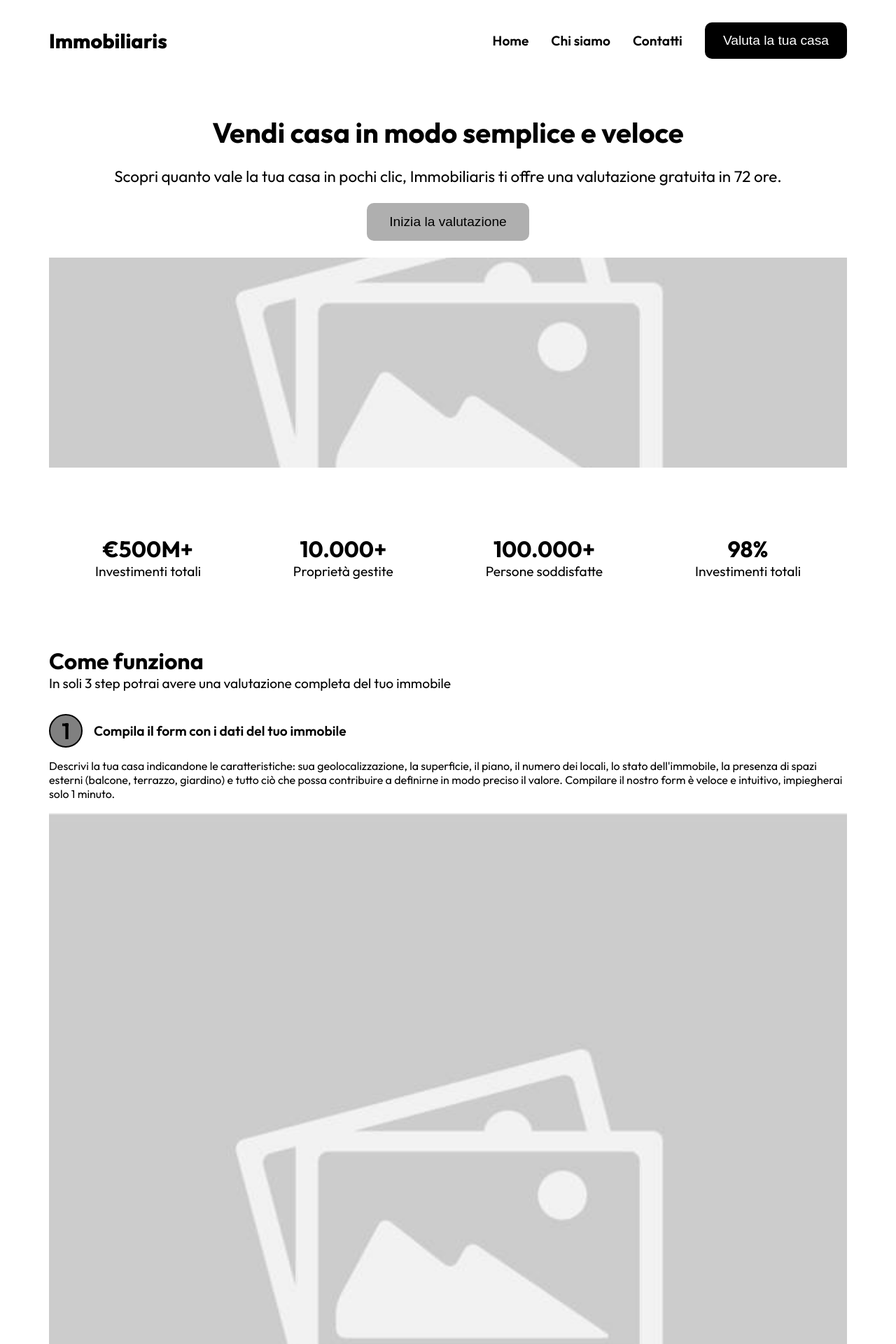
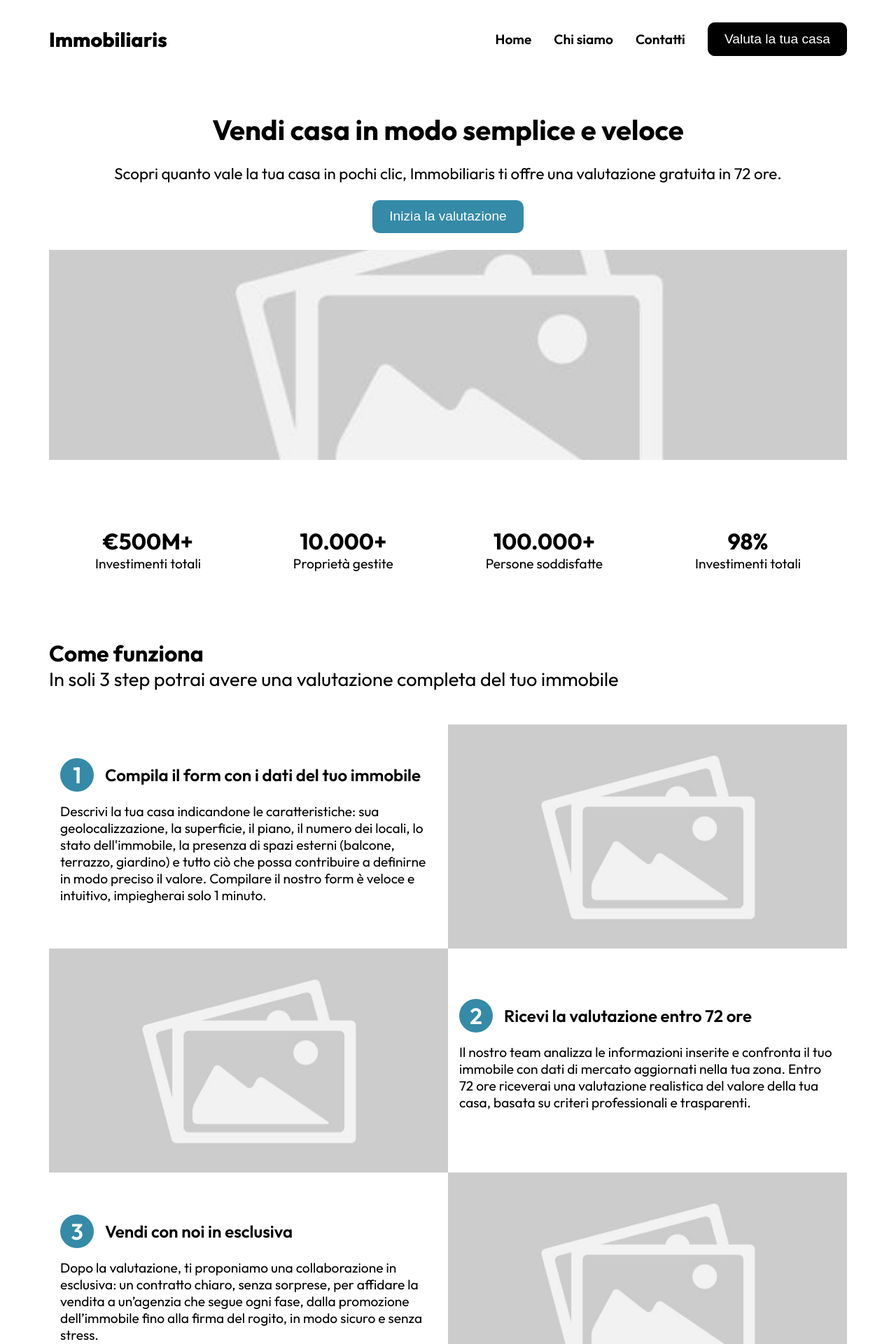
Before and after one commit to Chenxiaolong04/LaboratorioIntegrato, a React (Vite) app: page / in a window 1280 px wide. Shown: the top 1920 px of the page at 70% size. Built offline with nearby package versions, Linux system fonts and the light colour scheme.

Commit message:
feat: Button component, palette variables, steps section desktop viewport; fix: public layout children type, navbar and header button component transform

```diff
--- /dev/null
+++ b/src/assets/styles/_button.scss
@@ -0,0 +1,50 @@
+@use 'variables' as var;
+
+.btn {
+    padding: 0.8rem 1.5rem;
+    border: 0;
+    border-radius: 10px;
+    font-size: 1.2rem;
+    cursor: pointer;
+
+    &.green {
+        background-color: var.$palette-green;
+
+        &:hover {
+            background-color: var.$palette-green;
+        }
+    }
+
+    &.gray {
+        background-color: var.$palette-gray;
+
+        &:hover {
+            background-color: var.$palette-gray;
+        }
+    }
+
+    &.blu {
+        background-color: var.$palette-blu;
+
+        &:hover {
+            background-color: var.$palette-blu;
+        }
+    }
+
+    &.lightblu {
+        background-color: var.$palette-lightblu;
+        color: white;
+
+        &:hover {
+            background-color: var.$palette-lightblu;
+        }
+    }
+
+    &.violet {
+        background-color: var.$palette-violet;
+
+        &:hover {
+            background-color: var.$palette-violet;
+        }
+    }
+}
--- a/src/assets/styles/_header.scss
+++ b/src/assets/styles/_header.scss
@@ -17,16 +17,6 @@ header {
         font-weight: 400;
     }
 
-    button {
-        padding: 1rem 2rem;
-        border-radius: 10px;
-        border: none;
-        font-size: 1.2rem;
-        font-weight: 500;
-        background-color: rgb(175, 175, 175);
-        cursor: pointer;
-    }
-
     img {
         width: 100%;
         max-height: 300px;
--- a/src/assets/styles/_navbar.scss
+++ b/src/assets/styles/_navbar.scss
@@ -53,7 +53,6 @@
     justify-content: space-between;
     background: none;
     border: none;
-    cursor: pointer;
     padding: 0;
     z-index: 100;
 
@@ -149,12 +148,7 @@
   }
 
   .btn-cta-navbar {
-    padding: 0.8rem 1.5rem;
-    border: 2px solid black;
     background-color: black;
     color: white;
-    border-radius: 10px;
-    font-size: 1.2rem;
-    cursor: pointer;
   }
 }
--- a/src/assets/styles/_steps.scss
+++ b/src/assets/styles/_steps.scss
@@ -1,4 +1,5 @@
 @use "variables" as var;
+
 .steps {
   h2 {
     font-size: var.$h2-font-size;
@@ -23,10 +24,10 @@
         display: flex;
         align-items: center;
         justify-content: center;
-        background-color: gray;
+        background-color: var.$palette-lightblu;
+        color: white;
         font-size: var.$h2-font-size;
         font-weight: 600;
-        border: 2px solid black;
         border-radius: 50%;
         padding: 0 1rem;
       }
@@ -36,14 +37,73 @@
         font-weight: 600;
       }
     }
+
     .step-content {
       padding: 1rem 0;
     }
 
     img {
+      width: 100%;
+      object-fit: cover;
+      object-position: center;
+    }
+  }
+
+  .steps-button {
+    display: flex;
+    justify-content: center;
+  }
+}
+
+@media (min-width: 768px) {
+  .steps {
+    h2 {
+      font-size: 2rem;
+    }
+
+    h3 {
+      font-size: 1.7rem;
+      padding-bottom: 3rem;
+    }
+
+    .step {
+      display: flex;
+      padding: 0;
+
+      &:nth-child(odd) {
+        flex-direction: row;
+      }
+
+      &:nth-child(even) {
+        flex-direction: row-reverse;
+      }
+
+      .step-container {
+        width: calc(100% - 2rem);
+        display: flex;
+        flex-direction: column;
+        justify-content: center;
+        padding: 0 1rem;
+
+        .step-info {
+          .step-name {
+            font-size: 1.5rem;
+          }
+        }
+
+        .step-content {
+          font-size: 1.2rem;
+        }
+      }
+
+      img {
         width: 100%;
-        object-fit: cover;
-        object-position: center;
+        height: 20rem;
+      }
+    }
+
+    .steps-button {
+      padding-top: 3rem;
     }
   }
 }
--- a/src/assets/styles/_variables.scss
+++ b/src/assets/styles/_variables.scss
@@ -5,3 +5,10 @@ $secondary-color: #6c757d;
 $font-stack: 'Poppins', sans-serif;
 $h2-font-size: 2rem;
 $h3-font-size: 1.2rem;
+
+// PALETTE
+$palette-green: #002500;
+$palette-gray: #EEE5E9;
+$palette-blu: #0A122A;
+$palette-lightblu: #348AA7;
+$palette-violet: #856084;
--- a/src/assets/styles/main.scss
+++ b/src/assets/styles/main.scss
@@ -1,4 +1,5 @@
-@use './variables';
+@use './variables' as var;
+@use './button';
 @use './navbar';
 @use './header';
 @use './stats';
@@ -33,7 +34,7 @@ section, header {
 
 // Example class
 .text-primary {
-  color: variables.$primary-color;
+  color: var.$primary-color;
 }
 
 .container {
--- /dev/null
+++ b/src/components/Button.tsx
@@ -0,0 +1,19 @@
+import React from "react";
+
+interface ButtonProps {
+    className?: string;
+    onClick?: () => void;
+    children?: React.ReactNode; // contenuto dentro il bottone
+}
+
+export default function Button({
+    className,
+    onClick,
+    children,
+}: ButtonProps) {
+  return (
+    <button className={`btn ${className || ''}`} onClick={onClick}>
+      {children}
+    </button>
+  );
+}
--- a/src/components/Header.tsx
+++ b/src/components/Header.tsx
@@ -1,11 +1,12 @@
 import HeaderImage from '../assets/img/test-image.jpg';
+import Button from './Button';
 
 export default function Header() {
   return (
     <header>
       <h1>Vendi casa in modo semplice e veloce</h1>
       <h2>Scopri quanto vale la tua casa in pochi clic, Immobiliaris ti offre una valutazione gratuita in 72 ore.</h2>
-      <button>Inizia la valutazione</button>
+      <Button className='lightblu'>Inizia la valutazione</Button>
       <img src={HeaderImage} alt="Immagine header" />
     </header>
   );
--- a/src/components/Navbar.tsx
+++ b/src/components/Navbar.tsx
@@ -1,4 +1,5 @@
 import { useState } from "react";
+import Button from "./Button";
 
 export default function Navbar() {
   const [menuOpen, setMenuOpen] = useState(false);
@@ -18,20 +19,19 @@ export default function Navbar() {
           <li><a href="#">Home</a></li>
           <li><a href="#">Chi siamo</a></li>
           <li><a href="#">Contatti</a></li>
-          <li><button className="btn-cta-navbar">Valuta la tua casa</button></li>
+          <li><Button className="btn-cta-navbar">Valuta la tua casa</Button></li>
         </ul>
       </div>
 
       {/* Hamburger button mobile */}
-      <button
+      <Button
         className={`menu-btn ${menuOpen ? "open" : ""}`}
         onClick={() => setMenuOpen(!menuOpen)}
-        aria-label="Menu"
       >
         <span className="span-hamburger"></span>
         <span className="span-hamburger"></span>
         <span className="span-hamburger"></span>
-      </button>
+      </Button>
 
       {/* Overlay menu mobile */}
       <div className={`menu-overlay ${menuOpen ? "active" : ""}`}>
@@ -40,9 +40,9 @@ export default function Navbar() {
           <li><a href="#" onClick={handleLinkClick}>Chi siamo</a></li>
           <li><a href="#" onClick={handleLinkClick}>Contatti</a></li>
           <li>
-            <button className="btn-cta-navbar" onClick={handleLinkClick}>
+            <Button className="btn-cta-navbar" onClick={handleLinkClick}>
               Valuta la tua casa
-            </button>
+            </Button>
           </li>
         </ul>
       </div>
--- a/src/components/Steps.tsx
+++ b/src/components/Steps.tsx
@@ -1,4 +1,5 @@
 import Step1Image from "../assets/img/test-image.jpg";
+import Button from "./Button";
 
 export default function Steps() {
   return (
@@ -9,6 +10,7 @@ export default function Steps() {
       </h3>
       <div>
         <div className="step">
+          <div className="step-container">
             <div className="step-info">
               <div className="step-number">
                 <p>1</p>
@@ -27,9 +29,11 @@ export default function Steps() {
                 intuitivo, impiegherai solo 1 minuto.
               </p>
             </div>
+          </div>
           <img src={Step1Image} alt="" />
         </div>
         <div className="step">
+          <div className="step-container">
             <div className="step-info">
               <div className="step-number">
                 <p>2</p>
@@ -44,9 +48,11 @@ export default function Steps() {
                 casa, basata su criteri professionali e trasparenti.
               </p>
             </div>
+          </div>
           <img src={Step1Image} alt="" />
         </div>
         <div className="step">
+          <div className="step-container">
             <div className="step-info">
               <div className="step-number">
                 <p>3</p>
@@ -62,8 +68,12 @@ export default function Steps() {
                 stress.
               </p>
             </div>
+          </div>
           <img src={Step1Image} alt="" />
         </div>
+      </div>
+      <div className="steps-button">
+        <Button className="lightblu">Valuta ora</Button>
       </div>
     </section>
   );
--- a/src/layouts/PublicLayout.tsx
+++ b/src/layouts/PublicLayout.tsx
@@ -1,13 +1,13 @@
 import Navbar from "../components/Navbar";
 import Footer from "../components/Footer";
 
-export default function PublicLayout({children}) {
-    return (
-        <>
-            <Navbar />
-            {children}
-            <Footer />
 
-        </>
-    )
+export default function PublicLayout({children}: {children: React.ReactNode}) {
+  return (
+    <>
+      <Navbar />
+      {children}
+      <Footer />
+    </>
+  );
 }
```
Also changed, not shown: 1 other file (tests, documents, lock files or other folders). Lines whose indentation alone changed are shown as unchanged.
